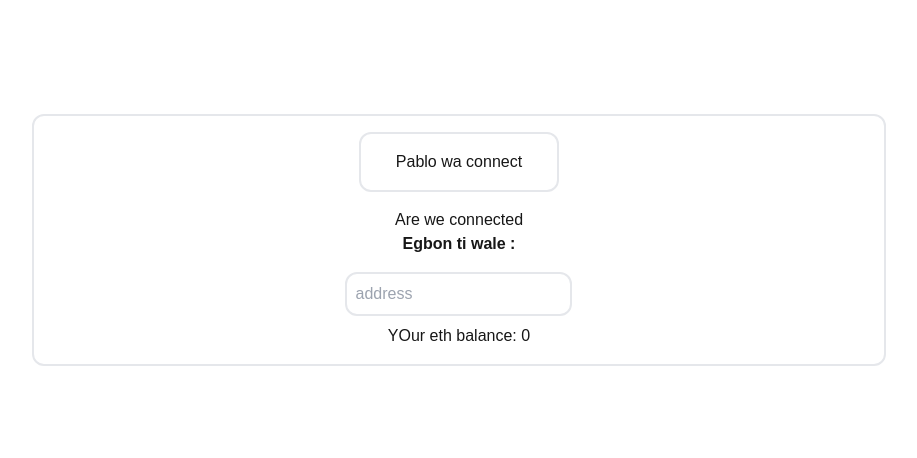
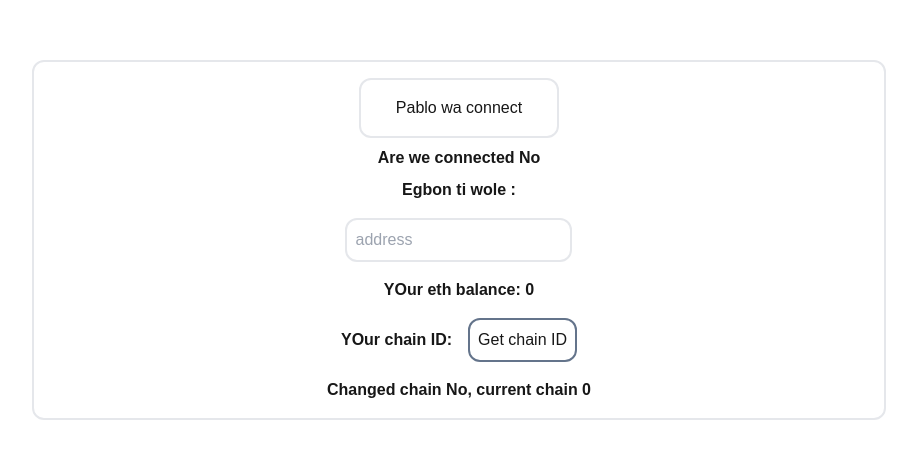
Before and after one commit to shegspear/quiz-app-week-8, a Next.js app: page /wallet in a window 1280 px wide. Shown: the part 160-618 px from the top of the page, without its empty margins (181-1098 px from the left). Built offline with nearby package versions, Linux system fonts and the light colour scheme.

Commit message:
added get eth balance function, fetch chain id and chain change event listner

```diff
--- a/app/wallet/page.tsx
+++ b/app/wallet/page.tsx
@@ -6,9 +6,14 @@ const Wallet = () => {
   const {
     accounts,
     connectWallet,
-    isConnected,
+    connected,
     getBalance,
-    ethBalance
+    ethBalance,
+    chainId,
+    getChainId,
+    chainChanged,
+    currentChain,
+    errors
   } = useConnection();
 
   return (
@@ -20,31 +25,70 @@ const Wallet = () => {
        >
             <button
                 onClick={connectWallet}
-                className='mb-4 border-2 w-[200px] rounded-xl p-4'
+                className='mb-2 border-2 w-[200px] rounded-xl p-4'
             >
                 Pablo wa connect
             </button>
 
-            <p>
-              Are we connected {isConnected}
+            <p
+            className="mb-2 font-semibold text-center"
+            >
+              Are we connected {connected ? "Yes" : "No"}
             </p>
 
             <p
-              className="mb-4 font-semibold"
+              className="mb-4 font-semibold text-center"
             >
-               Egbon ti wale :{accounts[0]}
+               Egbon ti wole :{accounts[0]}
             </p>
 
             <input
-              className="mb-2 outline-none bg-transparent border-2 p-2 rounded-xl"
+              className="mb-4 outline-none bg-transparent border-2 p-2 rounded-xl"
               type="text"
               placeholder="address"
               onChange={(e) => getBalance(e.target.value)}
             />
 
-            <p>
+            <p
+            className="mb-4 font-semibold text-center"
+            >
               YOur eth balance: {ethBalance}
             </p>
+
+           <div
+            className="mb-4  flex flex-row items-center justify-center w-full"
+           >
+              <p
+                className="mr-4 font-semibold text-center"
+              >
+                YOur chain ID: {chainId}
+              </p>
+
+              <button
+                onClick={getChainId}
+                className="border-2 p-2 rounded-xl border-slate-500"
+              >
+                Get chain ID
+              </button>
+           </div>
+
+           <div
+            className="flex flex-row items-center justify-center w-full"
+           >
+              <p
+                className="font-semibold text-center"
+              >
+                Changed chain {chainChanged ? "Yes" : "No"}, current chain {currentChain}
+              </p>
+           </div>
+
+           {
+            errors && (
+              <p className="text-red-500 font-bold text-sm">
+                {errors.message}
+              </p>
+            )
+           }
        </div>
     </div>
   )
--- a/hooks/useConnection.ts
+++ b/hooks/useConnection.ts
@@ -22,9 +22,11 @@ export function useConnection() {
         code: 0,
         data: null
     })
-    const [isConnected, setIsConnected] = useState(false)
+    const [connected, setConnected] = useState(false)
     const [ethReady, setEthReady] = useState(false)
     const [ethBalance, setEthBalance] = useState(0)
+    const [chainChanged, setChainChange] = useState(false)
+    const [currentChain, setCurrentChain] = useState(0)
 
 
     const connectWallet = async() => {
@@ -50,6 +52,7 @@ export function useConnection() {
     }
 
     const getBalance = async(account:any) => {
+        console.log('account ', account)
         if(typeof window.ethereum !== "undefined") {
             try {
                 const balance:any = await window.ethereum.request({
@@ -57,6 +60,7 @@ export function useConnection() {
                     params: [account]
                 })
                 setEthBalance(parseInt(balance, 18))
+                console.log("my eth balance ", parseInt(balance, 18))
             } catch (error) {
                 setErrors(error)
             }
@@ -65,7 +69,7 @@ export function useConnection() {
 
     const whenConnect = async() => {
         if(typeof window.ethereum !== "undefined") {
-            setIsConnected(true)
+            setConnected(true)
         }
     }
 
@@ -73,23 +77,43 @@ export function useConnection() {
         console.log("connect event clean up ", accounts);
     };
 
+    const whenChainChange = (chain:any) => {
+        console.log("Chain changed ", chain)
+        setCurrentChain(chain)
+        setChainChange(true)
+    }
+
     const whenDisconnect = () => {
-        setIsConnected(false)
+        setConnected(false)
+        setAccounts([])
+        setEthBalance(0)
+        setChainId("")
+        setCurrentChain(0)
+        console.log('disconnect event clean up')
+    }
+
+    const whenChainChangeCleanup = () => {
+        console.log("chain change event clean up")
     }
 
     useEffect(() => {
         if(typeof window.ethereum !== "undefined") {
+            console.log("window ethereum is up")
+            setEthReady(true);
             window.ethereum.on("connect", whenConnect)
+            window.ethereum.on("chainChanged", whenChainChange)
         }
 
-        setEthReady(true);
+        // window.ethereum.on("disconnect", whenDisconnect)
 
         return() => {
             if(typeof window.ethereum !== "undefined") {
-                window.ethereum.removeListener("connect", connectCleanUp)
+                window.ethereum.removeListener("connect", whenConnect)
+                window.ethereum.removeListener("chainChanged", whenChainChange)
+                window.ethereum.removeListener("disconnect", whenDisconnect)
             }
         }
-    }, [])
+    }, [accounts, chainChanged])
 
 
     return{
@@ -98,9 +122,11 @@ export function useConnection() {
         errors,
         connectWallet,
         getChainId,
-        isConnected,
+        connected,
         ethReady,
         ethBalance,
-        getBalance
+        getBalance,
+        chainChanged,
+        currentChain
     }
 }
```
